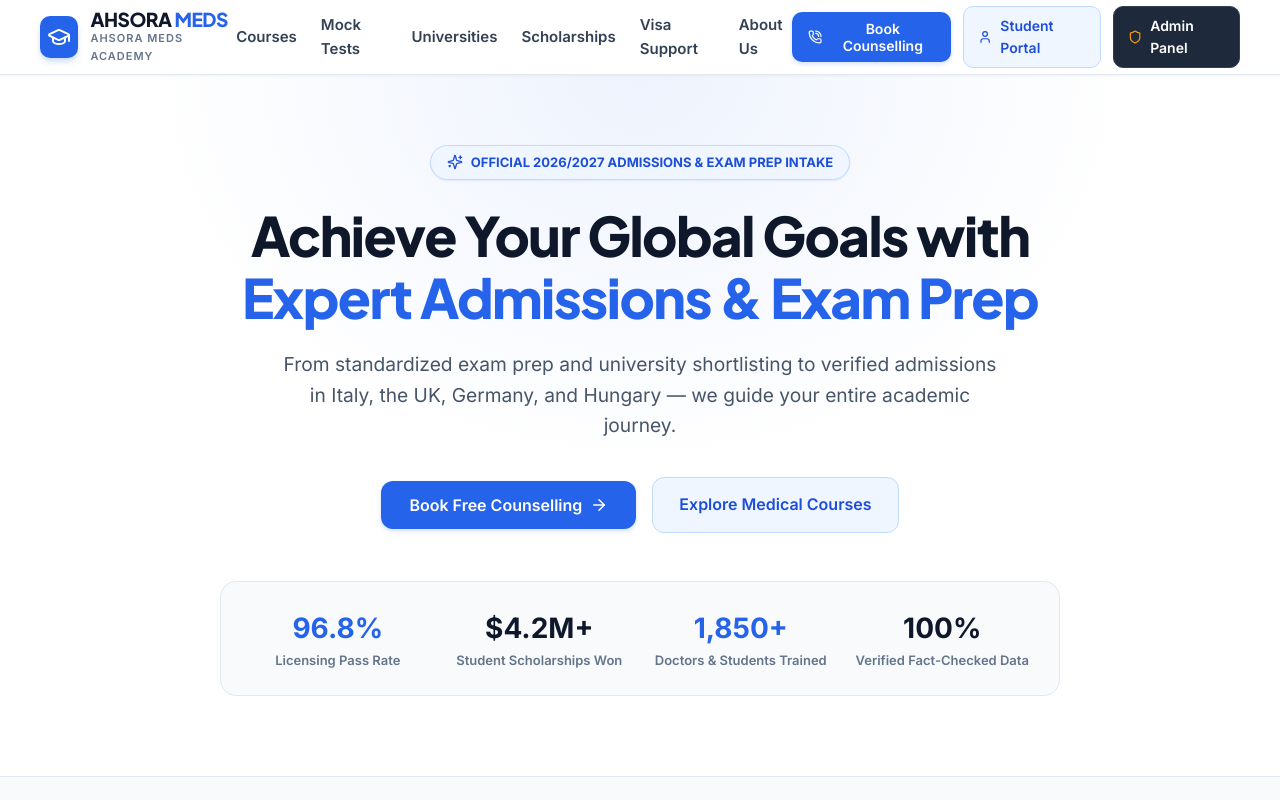
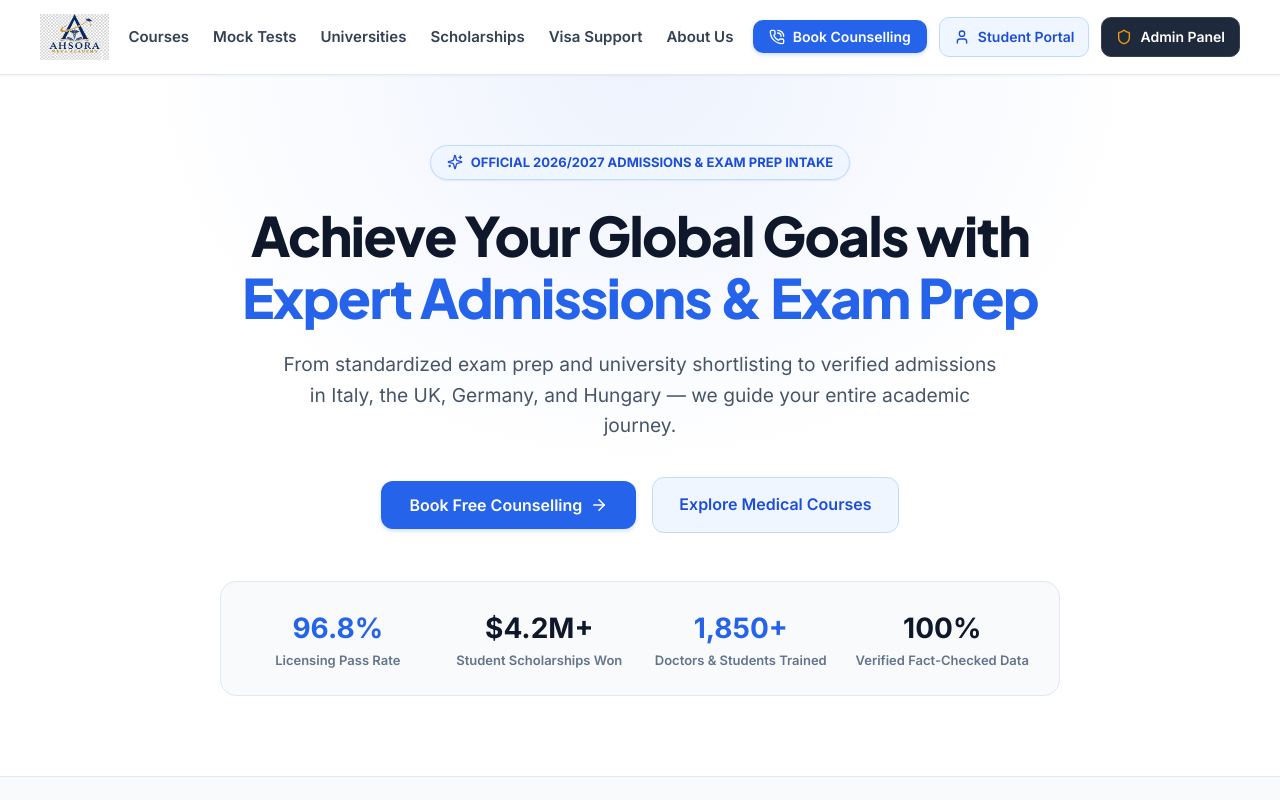
Before and after one commit to ch-muaz-kamboh/Ahsoraa-med-academy, a Next.js app: page / in a window 1280 px wide. Shown: the top 800 px of the page. Built offline with nearby package versions, Linux system fonts and the light colour scheme.

Commit message:
Add official Ahsora Meds Academy logo across Navbar, Footer, Sidebars, and Auth modals

```diff
--- a/src/app/layout.tsx
+++ b/src/app/layout.tsx
@@ -8,6 +8,10 @@ export const metadata: Metadata = {
   title: 'Ahsora Meds Academy | Admissions, Exam Prep & University Placement',
   description:
     'Comprehensive exam preparation, admissions consultancy and university placement support across Italy, UK, Hungary, Germany and USA. Start your global academic journey with Ahsora Meds.',
+  icons: {
+    icon: '/logo.png',
+    apple: '/logo.png',
+  },
 };
 
 export default function RootLayout({
--- a/src/components/layout/Footer.tsx
+++ b/src/components/layout/Footer.tsx
@@ -34,32 +34,17 @@ export default function Footer() {
         >
           {/* Brand Col */}
           <div>
-            <div style={{ display: 'flex', alignItems: 'center', gap: '10px', marginBottom: '16px' }}>
-              <div
+            <Link href="/" style={{ display: 'inline-flex', alignItems: 'center', gap: '10px', marginBottom: '16px', textDecoration: 'none' }}>
+              <img
+                src="/logo.png"
+                alt="Ahsora Meds Academy"
                 style={{
-                  width: '36px',
-                  height: '36px',
-                  borderRadius: '8px',
-                  backgroundColor: '#2563EB',
-                  display: 'flex',
-                  alignItems: 'center',
-                  justifyContent: 'center',
-                  color: '#FFFFFF',
+                  height: '48px',
+                  width: 'auto',
+                  objectFit: 'contain',
                 }}
-              >
-                <Stethoscope size={20} />
-              </div>
-              <span
-                style={{
-                  fontFamily: 'var(--font-heading)',
-                  fontSize: '1.125rem',
-                  fontWeight: 800,
-                  color: '#0F172A',
-                }}
-              >
-                AHSORA <span style={{ color: '#2563EB' }}>MEDS</span>
-              </span>
-            </div>
+              />
+            </Link>
             <p style={{ color: '#64748B', fontSize: '0.875rem', lineHeight: 1.6, marginBottom: '16px' }}>
               Complete exam preparation, admissions consultancy, and university placement support across Italy, the UK, Germany, Hungary, and the USA.
             </p>
--- a/src/components/layout/Navbar.tsx
+++ b/src/components/layout/Navbar.tsx
@@ -67,46 +67,15 @@ export default function Navbar() {
               textDecoration: 'none',
             }}
           >
-            <div
+            <img
+              src="/logo.png"
+              alt="Ahsora Meds Academy"
               style={{
-                width: '42px',
-                height: '42px',
-                borderRadius: '10px',
-                backgroundColor: '#2563EB',
-                display: 'flex',
-                alignItems: 'center',
-                justifyContent: 'center',
-                color: '#FFFFFF',
-                boxShadow: '0 4px 6px -1px rgba(37, 99, 235, 0.25)',
+                height: '46px',
+                width: 'auto',
+                objectFit: 'contain',
               }}
-            >
-              <GraduationCap size={24} />
-            </div>
-            <div>
-              <div
-                style={{
-                  fontFamily: 'var(--font-heading)',
-                  fontSize: '1.2rem',
-                  fontWeight: 800,
-                  color: '#0F172A',
-                  letterSpacing: '-0.5px',
-                  lineHeight: 1.1,
-                }}
-              >
-                AHSORA <span style={{ color: '#2563EB' }}>MEDS</span>
-              </div>
-              <div
-                style={{
-                  fontSize: '0.6875rem',
-                  fontWeight: 600,
-                  color: '#64748B',
-                  letterSpacing: '1px',
-                  textTransform: 'uppercase',
-                }}
-              >
-                 Ahsora Meds Academy
-              </div>
-            </div>
+            />
           </Link>
 
           {/* Desktop Nav Links */}
```
Also changed, not shown: src/app/admin/layout.tsx (+12 -6 lines), src/app/portal/layout.tsx (+11 -14 lines), src/components/layout/AdminSidebar.tsx (+12 -6 lines), src/components/layout/PortalSidebar.tsx (+13 -16 lines), public/logo.png (added).
